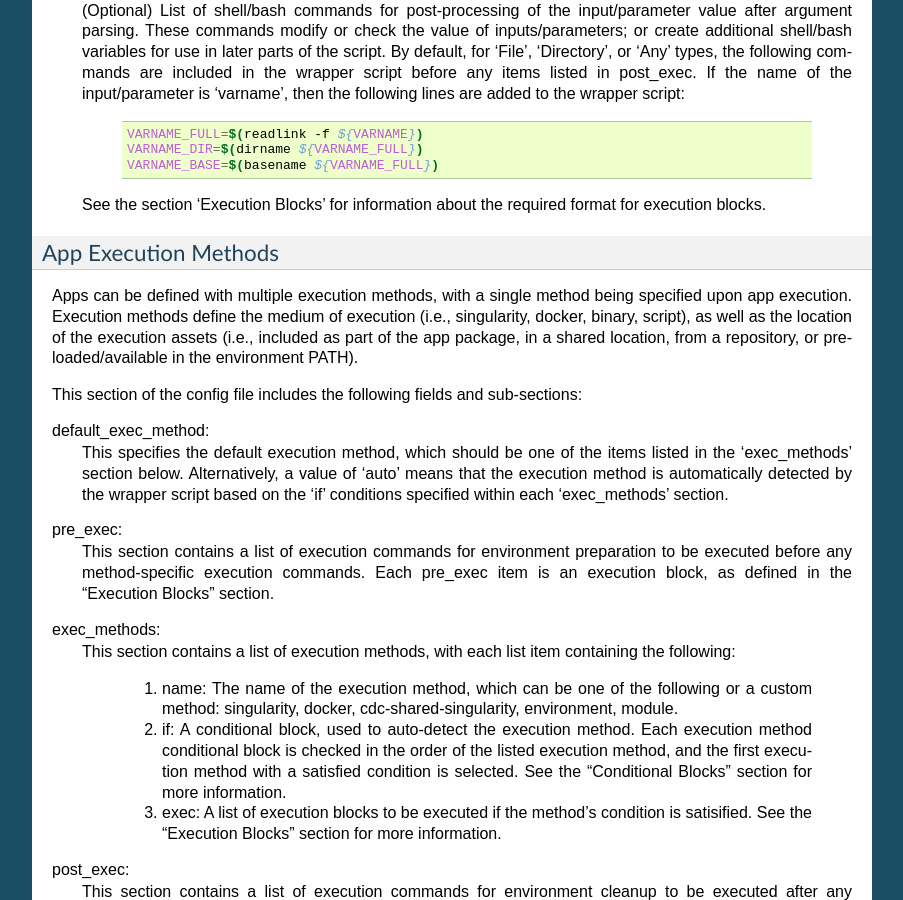
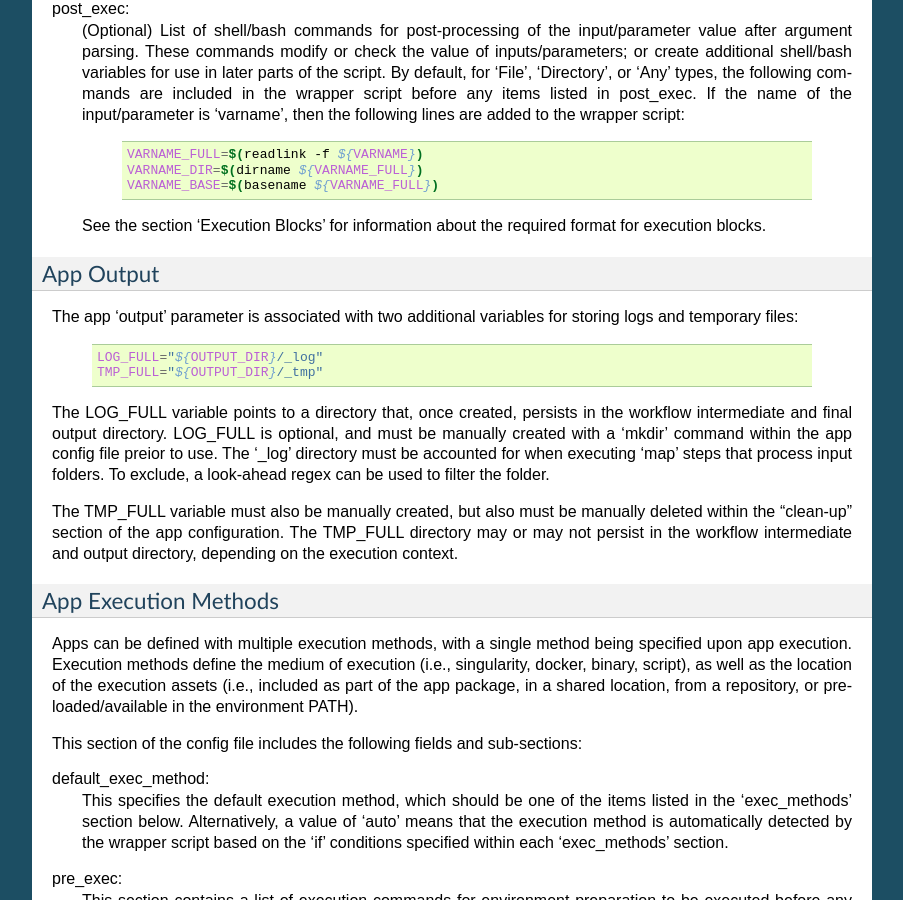
Before and after one commit to CDCgov/geneflow, a Sphinx documentation site: the page built from docs/chapters/apps.rst, in a window 1280 px wide and 900 px high, scrolled down 2573 px. Shown: the whole window, without its empty margins (198-1101 px from the left). Built offline with Sphinx 7.4.7, drawn with Linux system fonts in a browser that asks for light colours; some of the changed text lies outside the part shown.

Commit message:
update documentation for LOG_FULL and TMP_FULL variables

```diff
--- a/docs/chapters/apps.rst
+++ b/docs/chapters/apps.rst
@@ -75,7 +75,7 @@ version:
 Inputs and Parameters
 ~~~~~~~~~~~~~~~~~~~~~
 
-Each app input and parameter item is defined in a subsection with the same name as the input/parameter, and each subsection must have the following fields:
+Each app input and parameter item is defined in a subsection with the same name as the input/parameter. The 'output' parameter is required, and must be manually included in the config file. See the following section for details about the 'output' parameter. Each input or parameter subsection must have the following fields:
 
 label:
   A title or short description of the field.
@@ -120,6 +120,20 @@ post_exec:
         VARNAME_BASE=$(basename ${VARNAME_FULL})
 
   See the section 'Execution Blocks' for information about the required format for execution blocks.
+
+App Output
+~~~~~~~~~~
+
+The app 'output' parameter is associated with two additional variables for storing logs and temporary files:
+
+    .. code-block:: bash
+
+        LOG_FULL="${OUTPUT_DIR}/_log"
+        TMP_FULL="${OUTPUT_DIR}/_tmp"
+
+The LOG_FULL variable points to a directory that, once created, persists in the workflow intermediate and final output directory. LOG_FULL is optional, and must be manually created with a 'mkdir' command within the app config file preior to use. The '_log' directory must be accounted for when executing 'map' steps that process input folders. To exclude, a look-ahead regex can be used to filter the folder.
+
+The TMP_FULL variable must also be manually created, but also must be manually deleted within the "clean-up" section of the app configuration. The TMP_FULL directory may or may not persist in the workflow intermediate and output directory, depending on the execution context.
 
 App Execution Methods
 ~~~~~~~~~~~~~~~~~~~~~
@@ -218,6 +232,8 @@ All bash/shell commands in the "exec_methods" section has access to a number of
     5. ${VARNAME_FULL}: if input/parameter is a File, Directory, or Any, this is the full path of the input/parameter.
     6. ${VARNAME_DIR}: if input/parameter is a File, Directory, or Any, this is the parent directory of the input/parameter.
     7. ${VARNAME_BASE}: if input/parameter is a File, Directory, or Any, this is the basename of the input/parameter.
+    8. ${LOG_FULL}: location to store log files.
+    9. ${TMP_FULL}: location to store temporary files.
 
 Any additional bash/shell variables defined in the "post" section of each input/parameter, or defined in the "pre_exec" section are also available.
 
```
